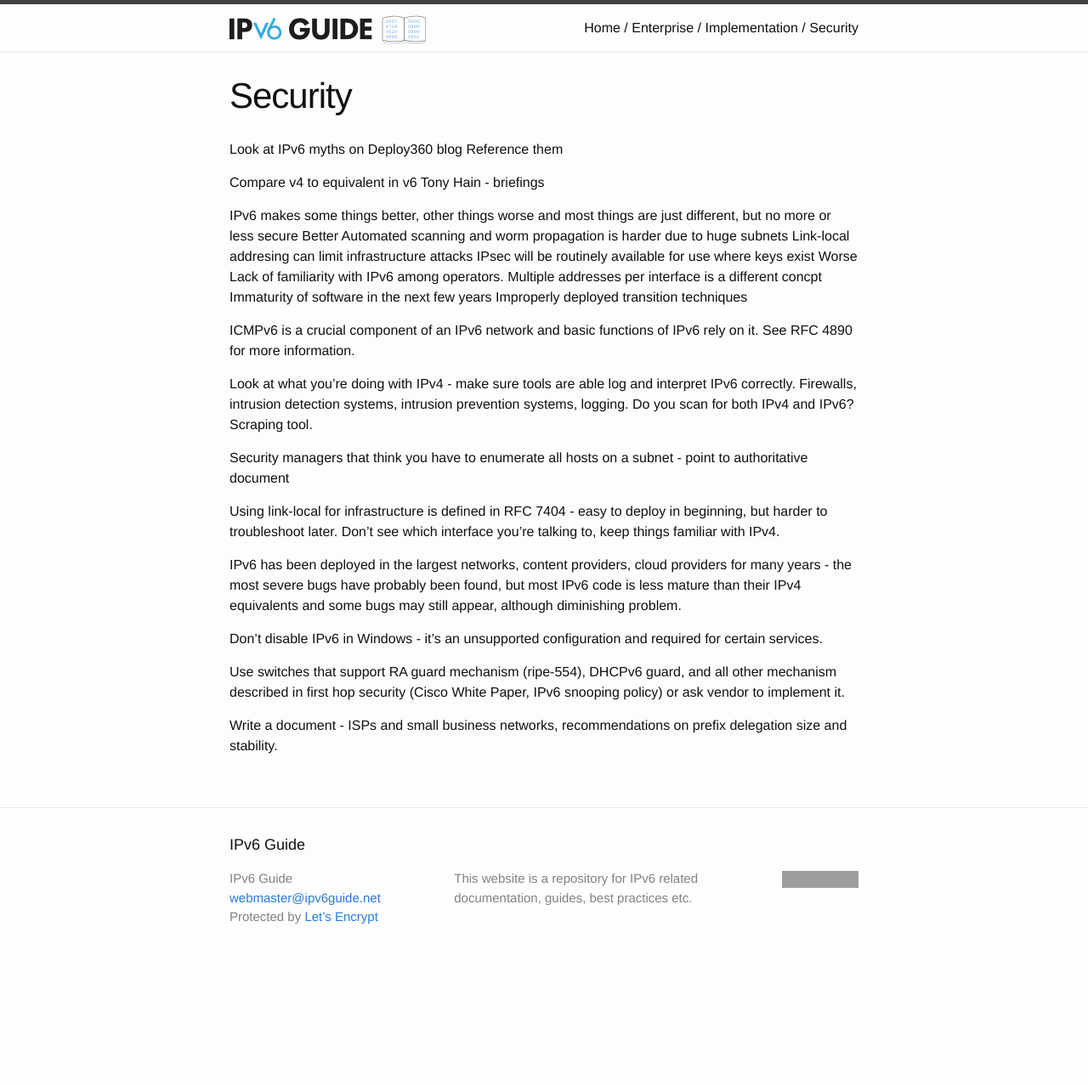
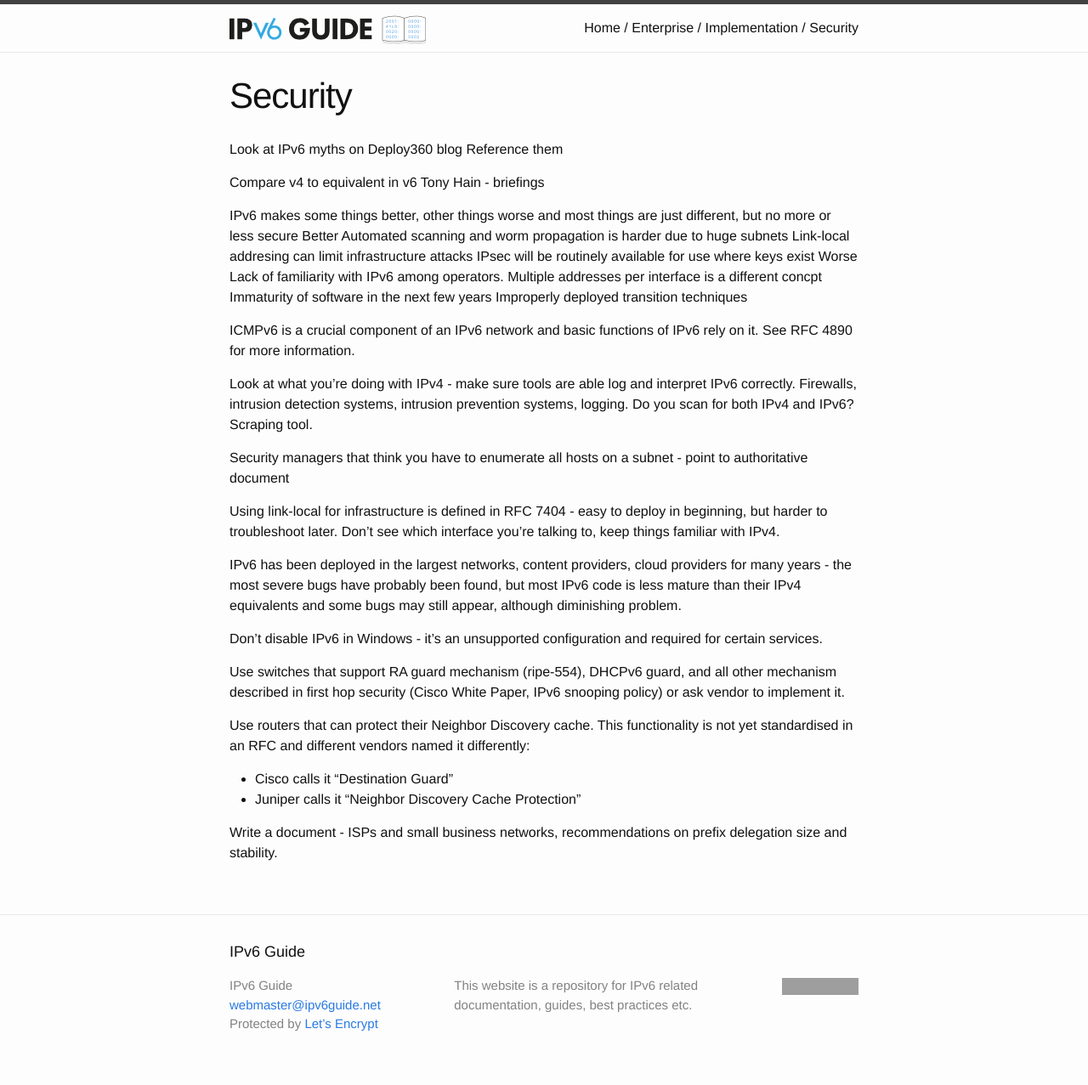
Before and after one commit to ipv6guide/ipv6guide.github.io, a Jekyll site: the page built from enterprise/implementation/security.md, in a window 1280 px wide. Shown: the whole page at 85% size. Built offline with Jekyll 4.4.1, drawn with Linux system fonts in a browser that asks for light colours; before the commit the page ends 1151 px from its top, so only the background shows below that; grey boxes are pictures that could not be loaded.

Commit message:
Add destination guard

```diff
--- a/enterprise/implementation/security.md
+++ b/enterprise/implementation/security.md
@@ -33,4 +33,9 @@ Don't disable IPv6 in Windows - it's an unsupported configuration and required f
 
 Use switches that support RA guard mechanism (ripe-554), DHCPv6 guard, and all other mechanism described in first hop security (Cisco White Paper, IPv6 snooping policy) or ask vendor to implement it.
 
+Use routers that can protect their Neighbor Discovery cache. This functionality is not yet standardised in an RFC and different vendors named it differently:
+
+- Cisco calls it "Destination Guard"
+- Juniper calls it "Neighbor Discovery Cache Protection"
+
 Write a document - ISPs and small business networks, recommendations on prefix delegation size and stability.
```
